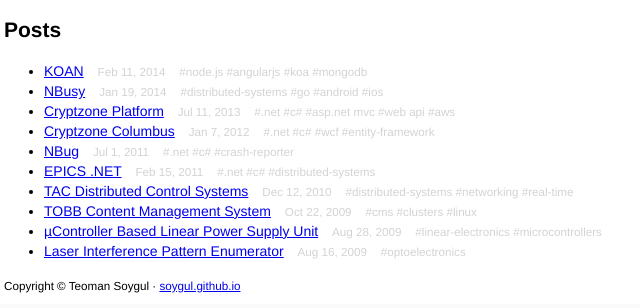
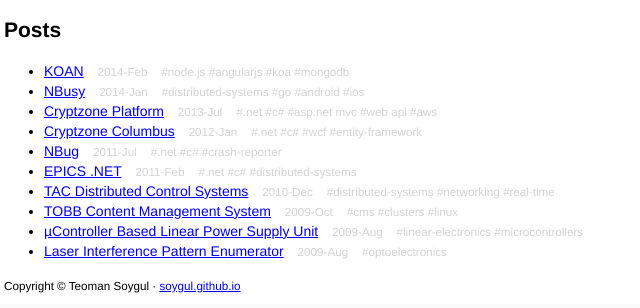
Before and after one commit to soygul/soygul.github.io, a plain HTML site: page index.html in a window 1280 px wide. Shown: the part 221-529 px from the top of the page, 248-888 px from the left. Drawn offline with Linux system fonts and the light colour scheme.

Commit message:
less bloated dates. also fixes #5

```diff
--- a/index.html
+++ b/index.html
@@ -31,52 +31,52 @@
   <ul class="posts">
     <li>
       <a href="https://github.com/soygul/koan">KOAN</a>
-      <small>Feb 11, 2014</small>
+      <small>2014-Feb</small>
       <small>#node.js #angularjs #koa #mongodb</small>
     </li>
     <li>
       <a href="/nbusy">NBusy</a>
-      <small>Jan 19, 2014</small>
+      <small>2014-Jan</small>
       <small>#distributed-systems #go #android #ios</small>
     </li>
     <li>
       <a href="/cryptzone-platform">Cryptzone Platform</a>
-      <small>Jul 11, 2013</small>
+      <small>2013-Jul</small>
       <small>#.net #c# #asp.net mvc #web api #aws</small>
     </li>
     <li>
       <a href="/cryptzone-columbus">Cryptzone Columbus</a>
-      <small>Jan 7, 2012</small>
+      <small>2012-Jan</small>
       <small>#.net #c# #wcf #entity-framework</small>
     </li>
     <li>
       <a href="/nbug">NBug</a>
-      <small>Jul 1, 2011</small>
+      <small>2011-Jul</small>
       <small>#.net #c# #crash-reporter</small>
     </li>
     <li>
       <a href="/epics">EPICS .NET</a>
-      <small>Feb 15, 2011</small>
+      <small>2011-Feb</small>
       <small>#.net #c# #distributed-systems</small>
     </li>
     <li>
       <a href="/tac-control-systems">TAC Distributed Control Systems</a>
-      <small>Dec 12, 2010</small>
+      <small>2010-Dec</small>
       <small>#distributed-systems #networking #real-time</small>
     </li>
     <li>
       <a href="/tobb-cms">TOBB Content Management System</a>
-      <small>Oct 22, 2009</small>
+      <small>2009-Oct</small>
       <small>#cms #clusters #linux</small>
     </li>
     <li>
       <a href="/uC-power-supply">µController Based Linear Power Supply Unit</a>
-      <small>Aug 28, 2009</small>
+      <small>2009-Aug</small>
       <small>#linear-electronics #microcontrollers</small>
     </li>
     <li>
       <a href="/laser-interference-pattern-enumerator">Laser Interference Pattern Enumerator</a>
-      <small>Aug 16, 2009</small>
+      <small>2009-Aug</small>
       <small>#optoelectronics</small>
     </li>
   </ul>
```
